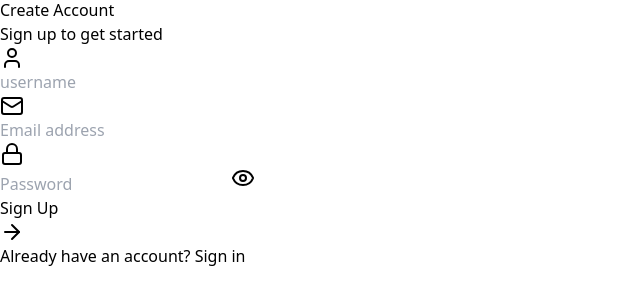
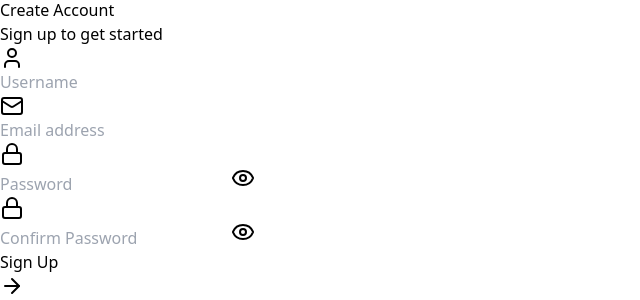
Before and after one commit to Souradeep321/fashionease, a React (Vite) app in the folder frontend2/: page /signup in a window 1280 px wide. Shown: the part 312-612 px from the top of the page, without its empty margins (0-640 px from the left). Built offline with nearby package versions, Linux system fonts and the light colour scheme; no server answers.

Commit message:
admin logout updated

```diff
--- a/frontend2/src/components/Navbar.jsx
+++ b/frontend2/src/components/Navbar.jsx
@@ -116,19 +116,19 @@ const Navbar = () => {
             </button>
             {showUserMenu && (
               <div className="absolute right-0 mt-2 w-40 bg-white rounded-md shadow-md z-50">
+                  <NavLink
+                  to="/signup"
+                  className="block px-4 py-2 hover:bg-rose-100"
+                  onClick={() => setShowUserMenu(false)}
+                >
+                  Sign Up
+                </NavLink>
                 <NavLink
                   to="/login"
                   className="block px-4 py-2 hover:bg-rose-100"
                   onClick={() => setShowUserMenu(false)}
                 >
                   Log In
-                </NavLink>
-                <NavLink
-                  to="/signup"
-                  className="block px-4 py-2 hover:bg-rose-100"
-                  onClick={() => setShowUserMenu(false)}
-                >
-                  Sign Up
                 </NavLink>
                 {isAuthenticated && (
                   <button onClick={handleLogout}
--- a/frontend2/src/components/common/AdminSidebar.jsx
+++ b/frontend2/src/components/common/AdminSidebar.jsx
@@ -1,15 +1,29 @@
-import React from 'react';
 import {
     BarChart2, ShoppingBag, Users, CreditCard, Activity,
     LogOut, PlusSquare, Edit
 } from 'lucide-react';
-import { NavLink } from 'react-router-dom';
-import { useDispatch } from 'react-redux'
-import { logout } from '../../redux/authSlice';
+import { NavLink, useNavigate } from 'react-router-dom';
+import { useGetProfileQuery, useLogoutMutation } from '../../redux/authApi';
+import { useFetchCartItemsQuery } from '../../redux/cartApi';
 
 const AdminSidebar = () => {
-    const dispatch = useDispatch();
+    const navigate = useNavigate();
+    const [logout] = useLogoutMutation();
+    const { data: User, refetch } = useGetProfileQuery();
+    const { data: cart, isLoading: cartLoading, refetch: cartRefetch } = useFetchCartItemsQuery();
 
+
+    const handleLogout = async () => {
+        try {
+            await logout().unwrap();
+            await refetch(); // ensure user data is refreshed
+            await cartRefetch(); // ensure cart data is refreshed
+            navigate('/'); // redirect after logout
+            toast.success("Logout successful");
+        } catch (err) {
+            console.error("Logout failed", err);
+        }
+    };
     return (
         <div className="hidden md:flex md:flex-shrink-0 h-[100%] ">
             <div className="flex flex-col w-64 bg-white border-r border-gray-200">
@@ -84,7 +98,7 @@ const AdminSidebar = () => {
                     <div className="mt-auto space-y-2">
                         <button
                             className="flex items-center px-4 py-3 text-sm font-medium text-gray-600 hover:bg-gray-100 rounded-lg"
-                            onClick={() => dispatch(logout())}
+                            onClick={handleLogout}
                         >
                             <LogOut className="h-5 w-5 mr-3" />
                             Logout
--- a/frontend2/src/pages/auth/Login.jsx
+++ b/frontend2/src/pages/auth/Login.jsx
@@ -35,7 +35,7 @@ function Login() {
 
     useEffect(() => {
         if (user?.role === 'admin') {
-            navigate('/admin');
+            navigate('/adminDashboard');
         } else if (user?.role === 'customer') {
             navigate('/');
         }
--- a/frontend2/src/pages/auth/SignUp.jsx
+++ b/frontend2/src/pages/auth/SignUp.jsx
@@ -2,44 +2,74 @@ import { useState, useEffect } from 'react';
 import { Eye, EyeOff, Lock, Mail, ShoppingBag, ArrowRight, User } from 'lucide-react';
 import { useNavigate } from 'react-router-dom';
 import FButton from '../../components/Button';
-import { useDispatch } from 'react-redux';
-import { register } from '../../redux/authSlice';
 import AOS from "aos";
 import "aos/dist/aos.css";
+import { useGetProfileQuery, useRegisterMutation } from '../../redux/authApi';
+import { toast } from 'react-hot-toast';
 
 function Signup() {
   const navigate = useNavigate();
-  const dispatch = useDispatch();
   const [formState, setFormState] = useState({
     username: '',
     email: '',
     password: '',
-    // confirmPassword: '',
-  })
+    confirmPassword: '',
+  });
 
-  console.log('formState', formState)
-
-  const handleChange = (e) => {
-    setFormState({ ...formState, [e.target.name]: e.target.value, });
-  };
-
-  const handleSubmit = (e) => {
-    e.preventDefault();
-    dispatch(register(formState));
-    navigate("/")
-  }
-
-
+  const [register, { isLoading }] = useRegisterMutation();
+  const { data: user, refetch } = useGetProfileQuery();
+  const [error, setError] = useState('');
   const [showPassword, setShowPassword] = useState(false);
   const [showConfirmPassword, setShowConfirmPassword] = useState(false);
 
-  const togglePasswordVisibility = () => {
-    setShowPassword(!showPassword);
+  const handleChange = (e) => {
+    setFormState({ ...formState, [e.target.name]: e.target.value });
   };
 
-  const toggleConfirmPasswordVisibility = () => {
-    setShowConfirmPassword(!showConfirmPassword);
+  const handleSubmit = async (e) => {
+    e.preventDefault();
+    setError('');
+
+    const { username, email, password, confirmPassword } = formState;
+
+    // Basic validation
+    if (!username || !email || !password || !confirmPassword) {
+      toast.error('All fields are required');
+      return;
+    }
+
+    // Email validation
+    const emailRegex = /^[^\s@]+@[^\s@]+\.[^\s@]+$/;
+    if (!emailRegex.test(email)) {
+      toast.error('Please enter a valid email address');
+      return;
+    }
+
+    // Password match
+    if (password !== confirmPassword) {
+      toast.error('Passwords do not match');
+      return;
+    }
+
+    try {
+      await register({ username, email, password }).unwrap();
+      await refetch();
+      toast.success('Registration successful!');
+    } catch (error) {
+      console.error('Registration failed:', error);
+      const errMsg = error.data?.error || 'Registration failed. Please try again.';
+      toast.error(errMsg);
+    }
   };
+
+  useEffect(() => {
+    if (!user) return;
+    if (user?.role === 'admin') {
+      navigate('/adminDashboard');
+    } else if (user?.role === 'customer') {
+      navigate('/');
+    }
+  }, [user, navigate]);
 
   useEffect(() => {
     AOS.init({
@@ -50,6 +80,8 @@ function Signup() {
     });
   }, []);
 
+  const togglePasswordVisibility = () => setShowPassword(!showPassword);
+  const toggleConfirmPasswordVisibility = () => setShowConfirmPassword(!showConfirmPassword);
 
   return (
     <div className="flex items-center justify-center min-h-screen bg-white">
@@ -67,9 +99,7 @@ function Signup() {
           </p>
         </div>
 
-        <form className="space-y-5"
-          onSubmit={handleSubmit}
-        >
+        <form className="space-y-5" onSubmit={handleSubmit}>
           <div className="space-y-4">
             <div className="relative">
               <div className="absolute inset-y-0 left-0 flex items-center pl-3 pointer-events-none">
@@ -81,12 +111,13 @@ function Signup() {
                 type="text"
                 autoComplete="username"
                 required
-                value={formState.username || ""}
+                value={formState.username}
                 onChange={handleChange}
                 className="w-full py-2 pl-10 pr-3 border border-gray-300 rounded-md focus:ring-1 focus:ring-black focus:border-black text-gray-900"
-                placeholder="username"
+                placeholder="Username"
               />
             </div>
+
             <div className="relative">
               <div className="absolute inset-y-0 left-0 flex items-center pl-3 pointer-events-none">
                 <Mail className="h-5 w-5 text-gray-400" />
@@ -131,13 +162,41 @@ function Signup() {
                 )}
               </button>
             </div>
+
+            <div className="relative">
+              <div className="absolute inset-y-0 left-0 flex items-center pl-3 pointer-events-none">
+                <Lock className="h-5 w-5 text-gray-400" />
+              </div>
+              <input
+                id="confirmPassword"
+                name="confirmPassword"
+                type={showConfirmPassword ? "text" : "password"}
+                autoComplete="new-password"
+                required
+                value={formState.confirmPassword}
+                onChange={handleChange}
+                className="w-full py-2 pl-10 pr-10 border border-gray-300 rounded-md focus:ring-1 focus:ring-black focus:border-black text-gray-900"
+                placeholder="Confirm Password"
+              />
+              <button
+                type="button"
+                className="absolute inset-y-0 right-0 flex items-center pr-3"
+                onClick={toggleConfirmPasswordVisibility}
+              >
+                {showConfirmPassword ? (
+                  <EyeOff className="h-5 w-5 text-gray-400" />
+                ) : (
+                  <Eye className="h-5 w-5 text-gray-400" />
+                )}
+              </button>
+            </div>
           </div>
 
           <div className='flex justify-center'>
-            <FButton type="submit">
+            <FButton type="submit" disabled={isLoading}>
               <span className="flex items-center justify-center">
-                Sign Up
-                <ArrowRight className="h-5 w-7 ml-2" />
+                {isLoading ? 'Signing up...' : 'Sign Up'}
+                {!isLoading && <ArrowRight className="h-5 w-7 ml-2" />}
               </span>
             </FButton>
           </div>
--- a/frontend2/src/pages/customer/CheckoutPage.jsx
+++ b/frontend2/src/pages/customer/CheckoutPage.jsx
@@ -202,7 +202,7 @@ const CheckoutPage = () => {
 
 
     return (
-        <div className="min-h-screen bg-gray-50 flex flex-col justify-center px-4 sm:px-6 lg:px-8">
+        <div className="min-h-screen bg-gray-50 flex flex-col justify-center px-4  sm:px-6 lg:px-8">
             <div className="max-w-md mx-auto bg-white rounded-lg shadow p-6">
                 <h2 className="text-2xl font-bold mb-6 text-center text-gray-800">
                     Checkout
--- a/frontend2/src/redux/authApi.js
+++ b/frontend2/src/redux/authApi.js
@@ -2,7 +2,7 @@ import { createApi, fetchBaseQuery } from '@reduxjs/toolkit/query/react'
 
 export const authApi = createApi({
     reducerPath: 'authApi',
-    baseQuery: fetchBaseQuery({ baseUrl: 'http://localhost:5000/api/v1/' }),
+    baseQuery: fetchBaseQuery({ baseUrl: 'http://localhost:5000/api/v1/' , credentials: 'include' }),
     tagTypes: ['Auth'],
     endpoints: (builder) => ({
         getProfile: builder.query({
@@ -18,7 +18,6 @@ export const authApi = createApi({
                 url: 'register',
                 method: 'POST',
                 body: credentials,
-                credentials:'include'
             }),
             invalidatesTags: ['Auth']
         }),
```
